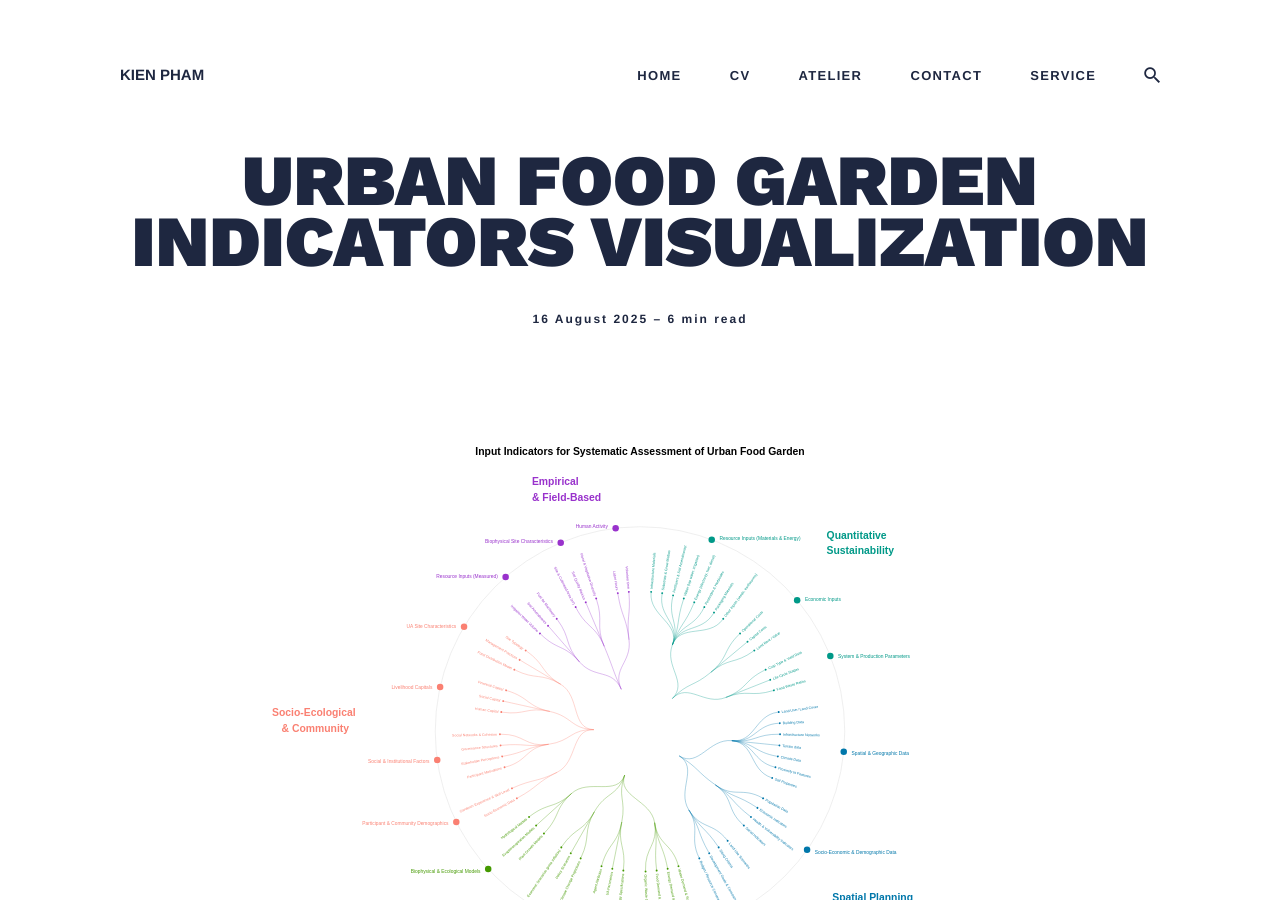
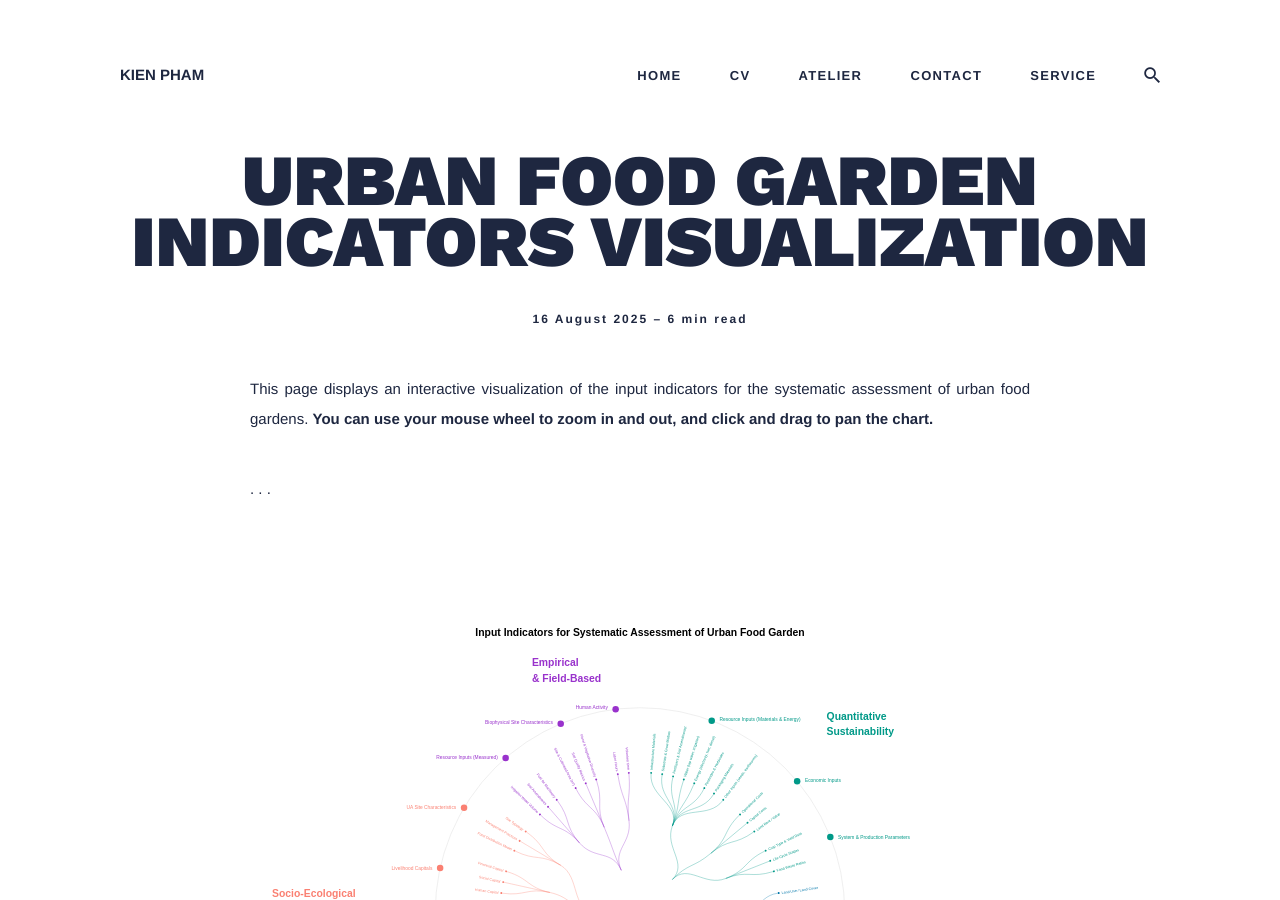
Before and after one commit to ray-ers/ray-ers.github.io, a Jekyll site: the page built from _posts/2025-08-31-UFGs.md, in a window 1280 px wide and 900 px high. Built offline with Jekyll 4.4.1, drawn with Linux system fonts in a browser that asks for light colours; nearby versions of some CDN libraries; comment, search, counter and statistics services are not loaded; part of the change alters nothing that is shown.

Commit message:
Update 2025-08-31-UFGs.md

```diff
--- a/_posts/2025-08-31-UFGs.md
+++ b/_posts/2025-08-31-UFGs.md
@@ -3,10 +3,15 @@ layout: post
 title: Urban Food Garden Indicators Visualization
 category: en
 description: An interactive visualization of input indicators for the systematic assessment of urban food gardens.
-date: 2025-08-16 17:25:00 +0200
+date: 2025-08-16 17:26:00 +0200
 tags: [visualization, urban planning, data, svg, research]
 published: true
 ---
+
+This page displays an interactive visualization of the input indicators for the systematic assessment of urban food gardens. **You can use your mouse wheel to zoom in and out, and click and drag to pan the chart.**
+
+---
+
 {% raw %}
 <svg id="chart-svg" xmlns="http://www.w3.org/2000/svg"  version="1.1" xmlns:xlink="http://www.w3.org/1999/xlink" xml:lang="en-us"
   width="2400" height="2200"
@@ -136,7 +141,6 @@ published: true
               var full_angle = accumulator - angle_offset;
               var result = [];
 
-              // --- MODIFICATION: Add an invisible rectangle to capture mouse events ---
               result.push('<rect x="-1200" y="-1100" width="2400" height="2200" fill="transparent" />');
 
               var text_flipping_attributes = 'text-anchor="end" transform="rotate(180 12,0)"';
@@ -201,16 +205,17 @@ published: true
 
             generate();
 
-            // --- MODIFICATION: Initialize Panzoom with simplified, robust settings ---
+            // --- MODIFICATION: Combined fix for Pan and Zoom ---
+            const svgElement = document.getElementById('chart-svg');
             const panzoomTarget = document.getElementById('biases');
-            if (panzoomTarget) {
+            if (svgElement && panzoomTarget) {
                 const panzoom = Panzoom(panzoomTarget, {
                     canvas: true,
                     minScale: 0.5,
                     maxScale: 10
                 });
-                // The library's default wheel and drag behavior is now active
-                // on the panzoomTarget, which now includes the invisible background.
+                // Re-add the explicit event listener for the wheel on the parent SVG.
+                svgElement.addEventListener('wheel', panzoom.zoomWithWheel);
             }
 
         } catch (e) {
@@ -226,3 +231,5 @@ published: true
 })();
 </script>
 {% endraw %}
+
+---
```
